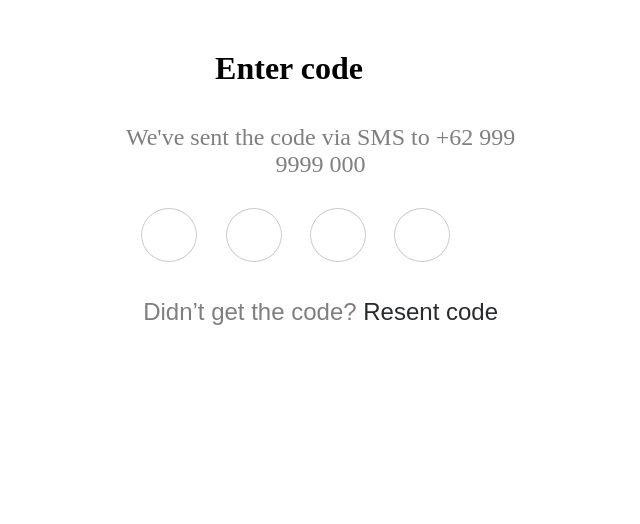
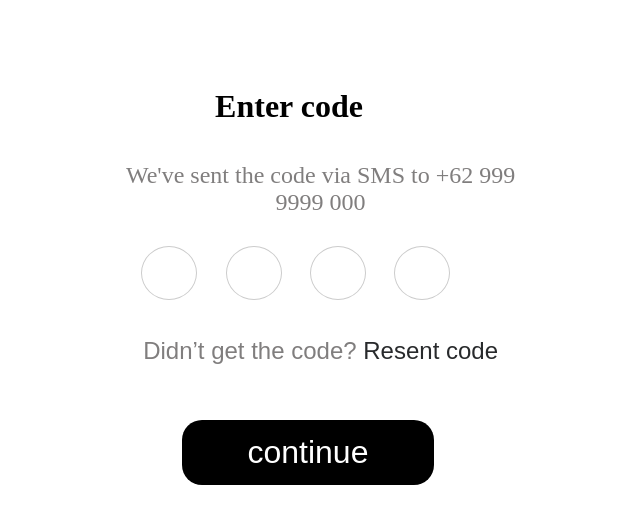
Before and after one commit to ahmatguerdi/messagery-app, an Angular app: page /keyboard in a window 1280 px wide. Shown: the top 524 px of the page, without its empty margins (351-991 px from the left). Built offline with nearby package versions, Linux system fonts and the light colour scheme.

Commit message:
ajout du bouton sur la page vérification

```diff
--- a/src/app/chat/chat.html
+++ b/src/app/chat/chat.html
@@ -1,9 +1,13 @@
-<link rel="stylesheet" href="https://cdn.jsdelivr.net/npm/bootstrap-icons@1.11.1/font/bootstrap-icons.css">
+<link
+  rel="stylesheet"
+  href="https://cdn.jsdelivr.net/npm/bootstrap-icons@1.11.1/font/bootstrap-icons.css"
+/>
 <div class="chat-container">
   <div class="chat-header">
     <div class="avatar">AB</div>
     <div class="contact-info">
-                <div class="contact-name">Antonio Banderas
+      <div class="contact-name">
+        Antonio Banderas
         <i class="bi bi-three-dots-vertical" id="style"></i>
       </div>
       <div class="contact-status">Online</div>
@@ -59,11 +63,12 @@
   <div class="chat-input">
     <i class="bi bi-circle"></i>
     <i class="far fa-image chat-icon" title="Photo"></i>
-            <input type="text" class="input-field" placeholder="Type a message">
+    <input type="text" class="input-field" placeholder="Type a message" />
     <i class="bi bi-circle"></i>
     <i class="far fa-image chat-icon" title="Photo"></i>
     <i class="bi bi-camera"></i>
     <i class="bi bi-mic"></i>
     <i class="fas fa-microphone chat-icon" title="Microphone"></i>
   </div>
+  <app-icons></app-icons>
 </div>
--- a/src/app/chat/chat.ts
+++ b/src/app/chat/chat.ts
@@ -1,8 +1,9 @@
 import { Component } from '@angular/core';
+import { Icons } from "../icons/icons";
 
 @Component({
   selector: 'app-chat',
-  imports: [],
+  imports: [Icons],
   templateUrl: './chat.html',
   styleUrl: './chat.css'
 })
--- a/src/app/icons/icons.html
+++ b/src/app/icons/icons.html
@@ -1,6 +1,6 @@
 <section id="button" style="display: flex; justify-content: space-around;">
     <div routerLink="/message"><span class="img"><img src="assets/images/message.png" alt=""></span> <br><span>Messages</span></div>
     <div routerLink="/contacts"><span class="img"><img src="assets/images/contacts.png" alt=""></span><br><span>Contacts</span></div>
-    <div routerLink="/contacts"><span class="img"><img src="assets/images/phone.png" alt=""></span><br><span>Calls</span></div>
+    <div routerLink="/phone-number"><span class="img"><img src="assets/images/phone.png" alt=""></span><br><span>Calls</span></div>
     <div routerLink="/my-profil"><span class="img"><img src="assets/images/profile.png" alt=""></span><br><span>Profile</span></div>
 </section>
--- a/src/app/keyboard/keyboard.css
+++ b/src/app/keyboard/keyboard.css
@@ -2,6 +2,7 @@
   text-align: center;
   /* font-family: Arial, sans-serif; */
   margin-top: 50px;
+  margin-top: 7%;
 }
 
 .container h1 {
@@ -52,3 +53,15 @@
   color: #282a2c;
   text-decoration: none;
 }
+
+.btn {
+  width: 20%;
+  padding: 14px;
+  background: black;
+  color: white;
+  font-size: 2rem;
+  border: none;
+  border-radius: 20px;
+  margin-left: 3%;
+  margin-top: 2%;
+}
--- a/src/app/keyboard/keyboard.html
+++ b/src/app/keyboard/keyboard.html
@@ -12,4 +12,8 @@
   <p class="code-message">
   Didn’t get the code? <a routerLink="/stupename" class="resend-link">Resent code</a>
 </p>
+
+<a routerLink="/stupename">
+  <button id="code" class="btn">continue</button>
+</a>
 </div>
```
Lines whose indentation alone changed are shown as unchanged.
